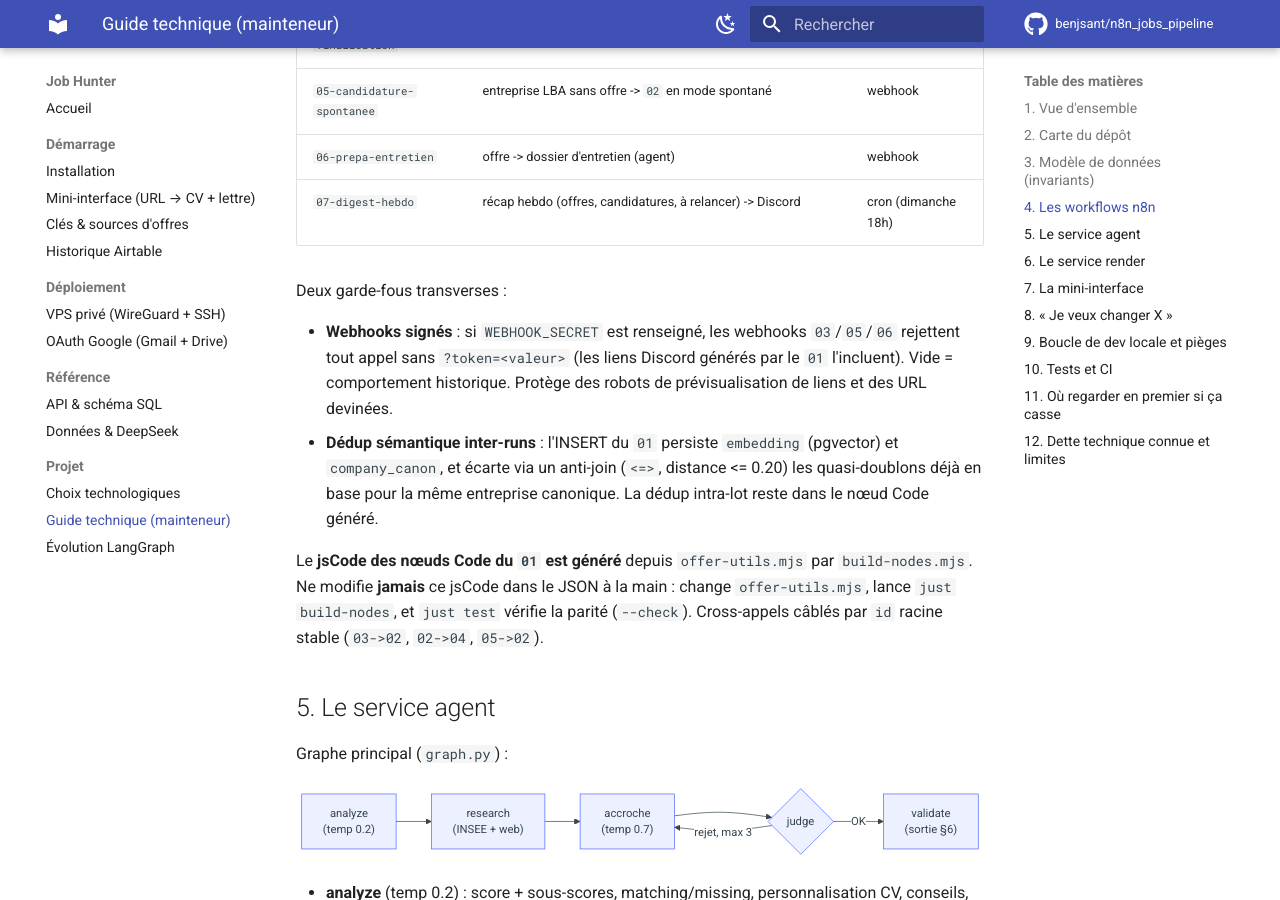
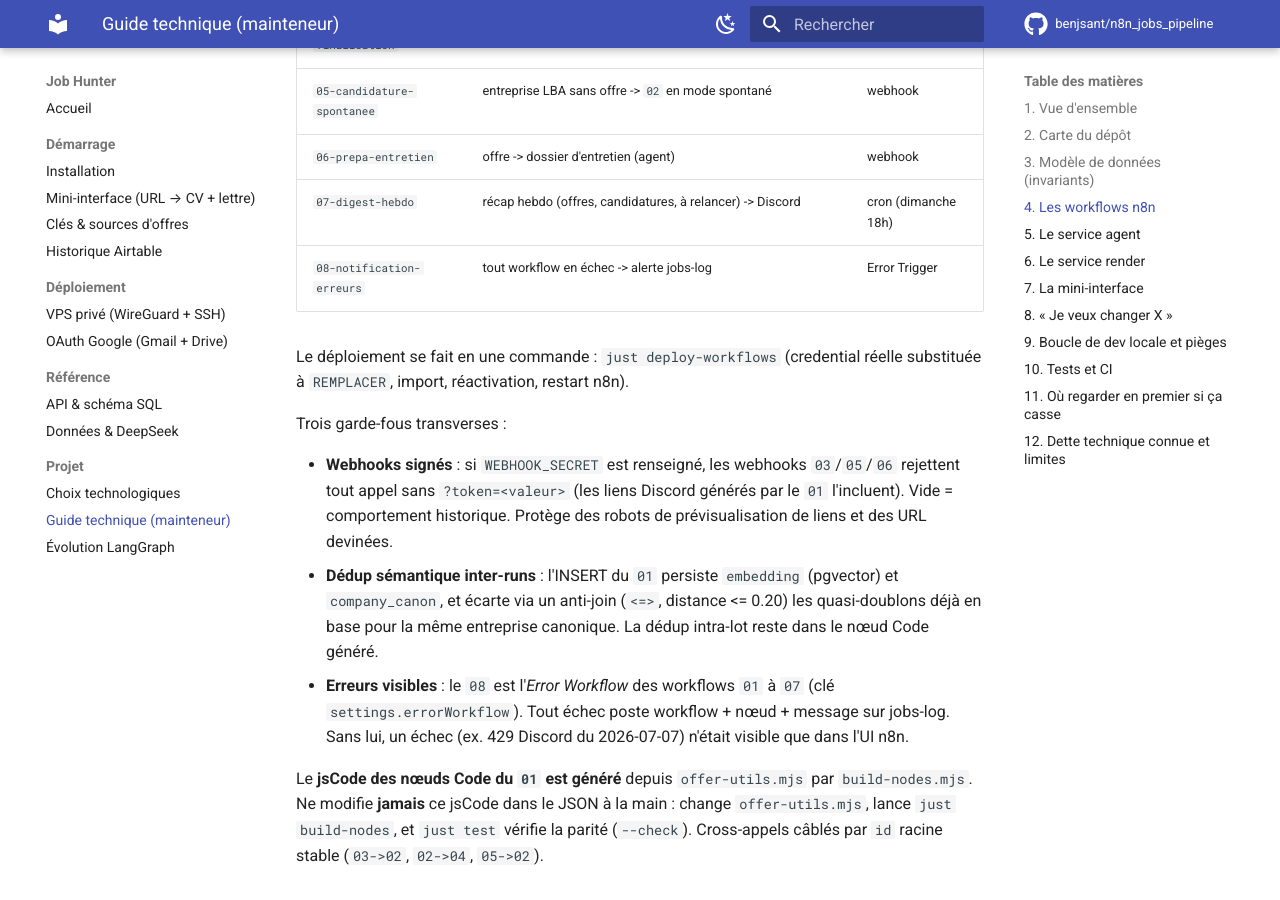
Before and after one commit to benjsant/n8n_jobs_pipeline, an MkDocs documentation site: the page built from docs/architecture-technique.md, in a window 1280 px wide and 900 px high, scrolled down 3030 px. Built offline with MkDocs 1.6.1 and Material for MkDocs 9.7.7, drawn with Linux system fonts in a browser that asks for light colours; comment, search, counter and statistics services are not loaded; some of the changed text lies outside the part shown.

Commit message:
Outillage : just deploy-workflows + docs des nouveautés
Déployer les workflows demandait 4 étapes manuelles piégeuses : patcher la
credential (les JSON portent REMPLACER), importer, réactiver (l'import
désactive, et un 02 inactif casse 03/05), redémarrer n8n. La recette
deploy-workflows fait tout en une commande, en ignorant l'activation du 08
(error workflow). Docs à jour : README workflows (08, fuseau, déploiement),
guide technique (garde-fous, piège timezone), contexte Claude (décisions
29 à 31).

Co-Authored-By: Claude Fable 5 <noreply@anthropic.com>

```diff
--- a/docs/architecture-technique.md
+++ b/docs/architecture-technique.md
@@ -126,8 +126,12 @@ Invariants à ne pas casser :
 | `05-candidature-spontanee` | entreprise LBA sans offre -> `02` en mode spontané | webhook |
 | `06-prepa-entretien` | offre -> dossier d'entretien (agent) | webhook |
 | `07-digest-hebdo` | récap hebdo (offres, candidatures, à relancer) -> Discord | cron (dimanche 18h) |
+| `08-notification-erreurs` | tout workflow en échec -> alerte jobs-log | Error Trigger |
 
-Deux garde-fous transverses :
+Le déploiement se fait en une commande : `just deploy-workflows` (credential
+réelle substituée à `REMPLACER`, import, réactivation, restart n8n).
+
+Trois garde-fous transverses :
 
 - **Webhooks signés** : si `WEBHOOK_SECRET` est renseigné, les webhooks `03`/`05`/`06`
   rejettent tout appel sans `?token=<valeur>` (les liens Discord générés par le `01`
@@ -137,6 +141,10 @@ Deux garde-fous transverses :
   et `company_canon`, et écarte via un anti-join (`<=>`, distance <= 0.20) les
   quasi-doublons déjà en base pour la même entreprise canonique. La dédup intra-lot
   reste dans le nœud Code généré.
+- **Erreurs visibles** : le `08` est l'*Error Workflow* des workflows `01` à `07`
+  (clé `settings.errorWorkflow`). Tout échec poste workflow + nœud + message sur
+  jobs-log. Sans lui, un échec (ex. 429 Discord du 2026-07-07) n'était visible
+  que dans l'UI n8n.
 
 Le **jsCode des nœuds Code du `01` est généré** depuis `offer-utils.mjs` par
 `build-nodes.mjs`. Ne modifie **jamais** ce jsCode dans le JSON à la main : change
@@ -250,6 +258,9 @@ docker compose up -d --force-recreate --no-deps agent-langgraph
 - **Ports : interne vs hôte.** n8n écoute **5678** dans le conteneur ; l'hôte publie
   **8978** (`N8N_PORT`). Idem interface **8001**->**8901** (`UI_PORT`). Si tu changes
   `N8N_PORT`, aligne `WEBHOOK_URL`.
+- **Fuseau des crons.** Sans `GENERIC_TIMEZONE`, n8n utilise **America/New_York** :
+  le cron « 8h » du `01` partait à 14h heure de Paris (constaté sur les exécutions
+  réelles). Le compose fixe Europe/Paris par défaut ; ne pas retirer la variable.
 - **Écoute locale par défaut.** Les ports sont publiés sur `127.0.0.1` (`BIND_HOST`),
   car la mini-interface n'a **pas d'authentification**. Pour ouvrir au réseau local
   (ou binder l'IP WireGuard sur VPS), mets `BIND_HOST=0.0.0.0` (ou l'IP voulue).
```
Also changed, not shown: CLAUDE.md (+1 -1 lines), docs/contexte-claude.md (+25 -0 lines), workflows/README.md (+23 -15 lines), 1 other file.
